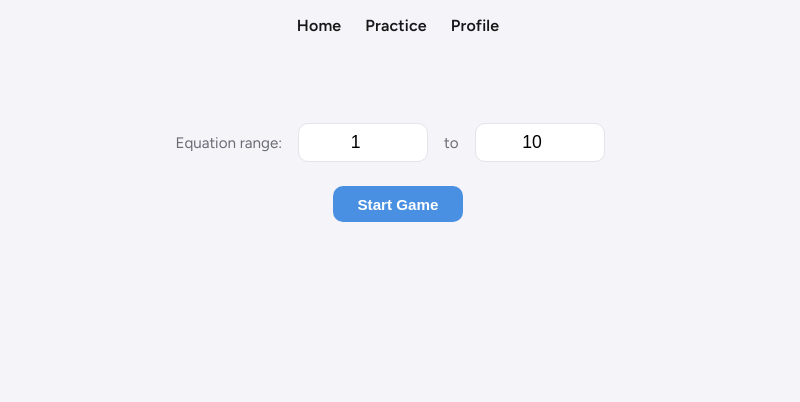
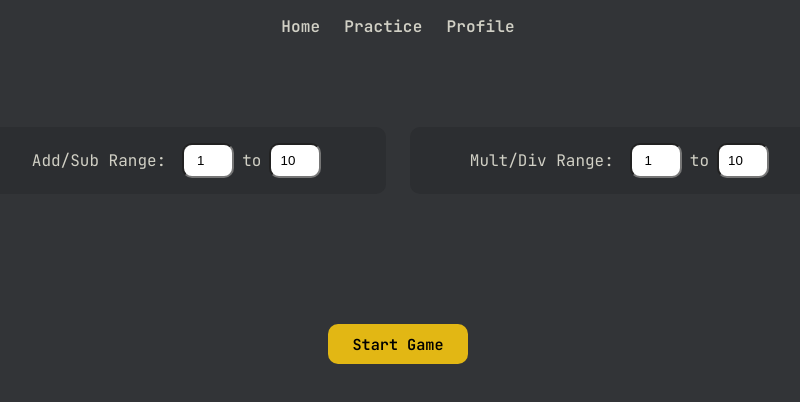
Before and after one commit to dbu79/math-game, a React (Vite) app: page / in a window 1280 px wide. Shown: the top 402 px of the page, without its empty margins (242-1042 px from the left). Built offline with nearby package versions, Linux system fonts and the light colour scheme.

Commit message:
Update styling

```diff
--- a/index.html
+++ b/index.html
@@ -4,7 +4,7 @@
     <meta charset="UTF-8" />
     <link rel="icon" type="image/svg+xml" href="/favicon.svg" />
     <meta name="viewport" content="width=device-width, initial-scale=1.0" />
-    <link href="https://fonts.googleapis.com/css2?family=Figtree:wght@300;400;500;600;700&display=swap" rel="stylesheet">
+    <link href="https://fonts.googleapis.com/css2?family=JetBrains+Mono:wght@100;200;300;400;500;600;700&display=swap" rel="stylesheet">
     <title>math-game</title>
   </head>
   <body>
--- a/src/components/EndScreen.jsx
+++ b/src/components/EndScreen.jsx
@@ -1,11 +1,18 @@
 import Stats from "./Stats"
+import Settings from "./Settings"
 
-function EndScreen({ count, skipped, onRestart }) {
+function EndScreen({ count, skipped, onRestart, min, max, onMinChange, onMaxChange }) {
     return (
-        <div className="end-screen">
-            <Stats count={count} skipped={skipped}/>
-            <button onClick={onRestart}>Play Again?</button>
-        </div>
+        <>
+            <div className="start">
+                <Settings min={min} max={max} onMinChange={onMinChange} onMaxChange={onMaxChange}/>
+
+            </div>
+            <div className="end-screen">
+                <Stats count={count} skipped={skipped}/>
+                <button onClick={onRestart}>Play Again?</button>
+            </div>
+        </>
     )
 }
 
--- a/src/components/Game.jsx
+++ b/src/components/Game.jsx
@@ -35,9 +35,17 @@ function Game() {
         setHasEnded(false)
     }
     return (
-        <div className={`main${hasStarted ? " card" : ""}`}>
+        <div className={`main${hasEnded ? " end-screen" : hasStarted ? " card" : ""}`}>
             {hasEnded ? (
-                <EndScreen count={count} skipped={skipped} onRestart={startGame}/>
+                <EndScreen
+                count={count}
+                skipped={skipped}
+                onRestart={startGame}
+                min={min}
+                max={max}
+                onMinChange={setMin}
+                onMaxChange={setMax}
+                />
             ) : hasStarted ? (
                 <PlayingScreen
                     time={time}
--- a/src/components/Settings.jsx
+++ b/src/components/Settings.jsx
@@ -1,14 +1,16 @@
-function Settings( { min, max, onMinChange, onMaxChange }) {
+function Settings({ min, max, onMinChange, onMaxChange }) {
     return (
-        <div className="settings">
-            <p>Equation range:</p>
+        <section className="settings-bar">
+            <div className="settings-box add-settings">
+                <label className="box-title">Add/Sub Range:</label>
+                <div className="range-inputs">
                     <input
                         className="min-box"
                         type="number"
                         value={min ?? ""}
                         onChange={e => onMinChange(e.target.value === "" ? "" : Number(e.target.value))}
                         />
-            <p>to</p>
+                    <span className="range-seperator">to</span>
                     <input
                     className="max-box"
                     type="number"
@@ -16,6 +18,26 @@ function Settings( { min, max, onMinChange, onMaxChange }) {
                     onChange={e => onMaxChange(e.target.value === "" ? "" : Number(e.target.value))}
                     />
                 </div>
+            </div>
+                <div className="settings-box mult-settings">
+                <label className="box-title">Mult/Div Range:</label>
+                <div className="range-inputs">
+                    <input
+                        className="min-box"
+                        type="number"
+                        value={min ?? ""}
+                        onChange={e => onMinChange(e.target.value === "" ? "" : Number(e.target.value))}
+                        />
+                    <span className="range-seperator">to</span>
+                    <input
+                    className="max-box"
+                    type="number"
+                    value={max ?? ""}
+                    onChange={e => onMaxChange(e.target.value === "" ? "" : Number(e.target.value))}
+                    />
+                </div>
+            </div>
+        </section>
     )
 }
 
--- a/src/components/StartScreen.jsx
+++ b/src/components/StartScreen.jsx
@@ -4,7 +4,7 @@ function StartScreen({ onStart, min, max, onMinChange, onMaxChange }) {
     return (
         <div className="start">
             <Settings min={min} max={max} onMinChange={onMinChange} onMaxChange={onMaxChange}/>
-            <button onClick={onStart}>Start Game</button>
+            <button className="start-button" onClick={onStart}>Start Game</button>
         </div>
     )
 }
--- a/src/functions/GetEquation.js
+++ b/src/functions/GetEquation.js
@@ -1,6 +1,6 @@
-function GetEquation(min, max) {
-    const sign = ["+", "-", "*", "/"]
-    const operator = sign[Math.floor(Math.random() * sign.length)]
+function GetEquation(min, max, operators = ["*", "-", "+", "/"]) {
+
+    const operator = operators[Math.floor(Math.random() * operators.length)]
 
     const randInt = () => Math.floor(Math.random() * (max - min + 1)) + min
 
@@ -23,7 +23,6 @@ function GetEquation(min, max) {
         "/": (a, b) => a / b,
     }
 
-    const answer = operations[operator](n1, n2)
-    return {n1, n2, operator, answer}
+    return {n1, n2, operator, answer: operations[operator](n1, n2)}
 }
 export default GetEquation
--- a/src/index.css
+++ b/src/index.css
@@ -1,14 +1,20 @@
  :root {
-    --text-primary: #171717;
-    --text-secondary: #6b6b75;
-    --font-sans: "Figtree";
-    --bg: #f4f4f9;
-    --surface: #ffffff;
+    /* --text-primary: #171717; */
+    --text-primary: #d1d0c5;
+    /* --text-secondary: #6b6b75; */
+    --text-secondary: #646669;
+    --font-sans: "JetBrains Mono";
+    /* --bg: #f4f4f9; */
+    --bg: #323437;
+    /* --surface: #ffffff; */
+    --surface: #2c2e31;
     --border: #e3e3ea;
-    --accent: #4a90e2;
+    /* --accent: #4a90e2; */
+    --accent: #e2b714;
     --accent-hover: #3a7bc8;
     --correct: #2f9e63;
-    --incorrect: #e2574a;
+    /* --incorrect: #e2574a; */
+    --incorrect: #ca4754;
     --radius: 10px;
     --max-width: 720px;
     --space-1: 0.5rem;
@@ -80,11 +86,11 @@ a {
 /* ---- Start screen ---- */
 
 .start {
-    padding: 10%;
+    padding: 15%;
     display: flex;
     flex-direction: column;
     align-items: center;
-    gap: var(--space-1);
+    gap: var(--space-5);
 }
 
 .start p {
@@ -93,53 +99,61 @@ a {
     margin: 0 0 var(--space-2);
 }
 
-.settings {
+.start .start-button {
+    font-family: var(--font-sans);
     display: flex;
-    flex-direction: row;
-    align-items: baseline;
-}
-.min-box {
-    width: 6rem;
-    padding: 0.5rem 1rem;
-    font-size: 1.1rem;
-    text-align: center;
-    border: 1px solid var(--border);
-    border-radius: var(--radius);
-    outline: none;
-    appearance: textfield;
-    margin: 0 1rem 1rem;
-    -moz-appearance: textfield;
+    align-items: center;
 }
 
-.min-box:focus {
-    border-color: var(--accent);
+.settings-bar {
+    display: flex;
+    justify-content: space-between;
+    align-items: stretch;
+    gap: 1.5rem;
+    width: 150%;
+    padding: 1rem;
+    transform: translateY(-50px); /* adjust -8px..-20px as needed */
+
 }
 
-.min-box:disabled {
-    opacity: 0.5;
+.settings-box {
+        flex: 1;
+        background: var(--surface);
+        border-radius: 10px;
+        padding: 1rem;
+        display: flex;
+        flex-direction: row;
+        align-items: center;
+        justify-content: center;
+        gap: 0.5rem;
+}
+
+
+
+.range-inputs {
+    display: flex;
+    align-items: center;
+    gap: 0.5rem;
+}
+
+.min-box {
+    width: 2rem;
+    text-align: center;
+    appearance: textfield;
+    -moz-appearance: textfield;
+    padding: 0.5rem 0.5rem 0.5rem;
+    border-radius: 10px;
+    margin-left: 0.5rem;
 }
 
 .max-box {
-    width: 6rem;
-    padding: 0.5rem 1rem;
-    font-size: 1.1rem;
+    width: 2rem;
     text-align: center;
-    border: 1px solid var(--border);
-    border-radius: var(--radius);
-    outline: none;
     appearance: textfield;
-    margin: 0 1rem 1rem;
     -moz-appearance: textfield;
+    padding: 0.5rem 0.5rem 0.5rem;
+    border-radius: 10px;
 }
-
-.max-box:focus {
-    border-color: var(--accent);
-}
-
-.max-box:disabled {
-    opacity: 0.5;
-}
-
 
 /* ---- Timer ---- */
 
@@ -214,7 +228,7 @@ button {
     padding: 0.6rem 1.5rem;
     font-size: 0.95rem;
     font-weight: 600;
-    color: #fff;
+    color: black;
     background: var(--accent);
     border: none;
     border-radius: var(--radius);
```
Lines whose indentation alone changed are shown as unchanged.
